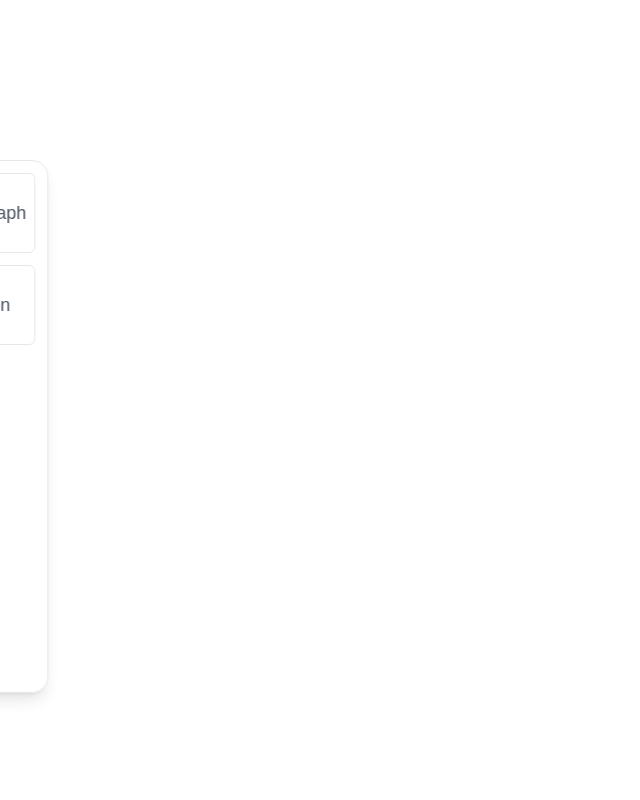
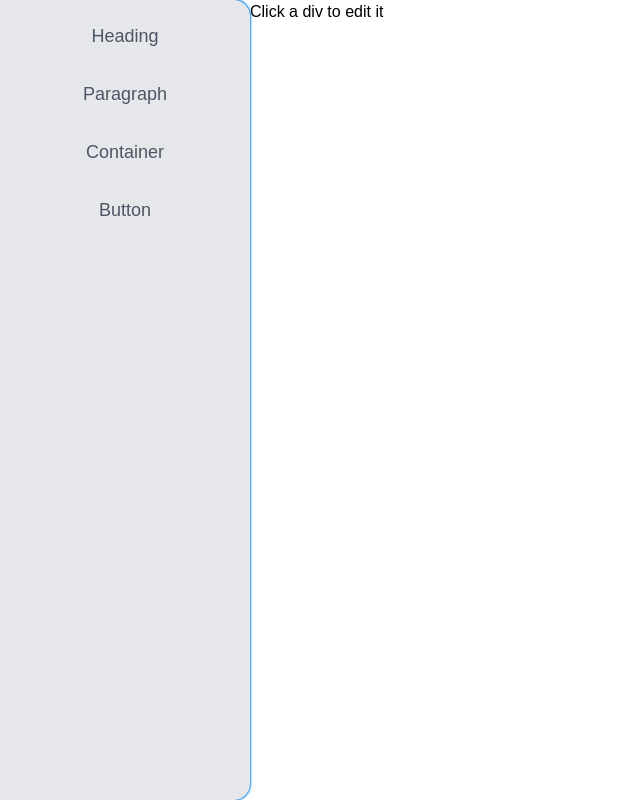
Before and after one commit to AliTheFlop/SketchFree, a Next.js app: page /dashboard/editor in a window 1280 px wide. Shown: the whole page, without its empty margins (0-640 px from the left). Built offline with nearby package versions, Linux system fonts and the light colour scheme; no server answers.

Commit message:
Sidebar needs fixing, drag and drop done

```diff
--- a/src/app/dashboard/editor/page.jsx
+++ b/src/app/dashboard/editor/page.jsx
@@ -25,8 +25,6 @@ function createStyles(editableStyles) {
     let cssString = "";
 
     editableStyles.forEach((styleClass) => {
-        console.log(styleClass);
-
         let classCss = Object.entries(styleClass.styles)
             .map(([key, value]) => {
                 return `    ${key}: ${value};`;
@@ -54,12 +52,14 @@ function handleHoverOut(e) {
 export default function Editor() {
     const [editableElements, setEditableElements] = useState([]);
     const [editableStyles, setEditableStyles] = useState([]);
+    const [activeElementRefresh, setActiveElementRefresh] = useState(false);
     const activeElementRef = useRef(null);
-    const [activeElementRefresh, setActiveElementRefresh] = useState(false);
+
     const user_id = "dbb4df83-03d2-4418-a662-39ebb9a24a5d";
     const name = "FishSlayer27";
 
-    function setActiveElementRef(element) {
+    function setActiveElementRef(e, element) {
+        e.preventDefault();
         activeElementRef.current = element;
     }
 
@@ -69,7 +69,7 @@ export default function Editor() {
                 const response = await axios.get(
                     "http://localhost:4000/api/getSite/a64a33ab-a1b0-41e8-a5ab-4eb35635fe93"
                 );
-
+                console.log(response.data.rows[0].content);
                 setEditableElements(response.data.rows[0].content.elements);
                 setEditableStyles(response.data.rows[0].content.styles);
             } catch (err) {
@@ -80,7 +80,6 @@ export default function Editor() {
     }, []);
 
     const styles = createStyles(editableStyles);
-
     return (
         <>
             <div
@@ -93,12 +92,16 @@ export default function Editor() {
                         setEditableElements
                     )
                 }
-                onClick={(e) => setActiveElementRef(e.target)}
+                onClick={(e) => setActiveElementRef(e, e.target)}
                 onMouseOver={handleHoverOver}
                 onMouseOut={handleHoverOut}
-                className="main-div"
+                className="main-div flex flex-row min-h-full"
             >
                 {styles}
+                <Sidebar
+                    activeElementRef={activeElementRef}
+                    editableStyles={editableStyles}
+                />
                 <div
                     className="editor-container"
                     onClick={() => setActiveElementRefresh((prev) => !prev)}
@@ -106,7 +109,6 @@ export default function Editor() {
                     <RenderChildren elements={editableElements} />
                 </div>
             </div>
-            <Sidebar activeElementRef={activeElementRef} />
         </>
     );
 }
--- a/src/app/globals.css
+++ b/src/app/globals.css
@@ -21,13 +21,19 @@ body {
 }
 
 .dragover-top {
-    border-top: 2px solid blue;
+    -webkit-box-shadow: inset 0px 8px 0px -6px rgba(32, 17, 242, 1);
+    -moz-box-shadow: inset 0px 8px 0px -6px rgba(32, 17, 242, 1);
+    box-shadow: inset 0px 8px 0px -6px rgba(32, 17, 242, 1);
 }
 
 .dragover-bottom {
-    border-bottom: 2px solid blue;
+    -webkit-box-shadow: inset 0px -8px 0px -6px rgba(32, 17, 242, 1);
+    -moz-box-shadow: inset 0px -8px 0px -6px rgba(32, 17, 242, 1);
+    box-shadow: inset 0px -8px 0px -6px rgba(32, 17, 242, 1);
 }
 
 .hoverover {
-    border: 1px solid gray;
+    -webkit-box-shadow: 0px 0px 2px 1px rgba(25, 141, 230, 1);
+    -moz-box-shadow: 0px 0px 2px 1px rgba(25, 141, 230, 1);
+    box-shadow: 0px 0px 2px 1px rgba(25, 141, 230, 1);
 }
--- /dev/null
+++ b/src/components/ElementStyles.jsx
@@ -0,0 +1,53 @@
+import { useState } from "react";
+
+function saveData(e) {
+    e.preventDefault();
+    console.log(e);
+}
+
+function updateElement(e, element) {
+    element.innerHTML = e.target.value ? e.target.value : e.target.placeholder;
+}
+
+function isContainer(tag) {
+    const containers = [
+        "DIV",
+        "div",
+        "SECTION",
+        "section",
+        "NAV",
+        "nav",
+        "BODY",
+        "body",
+        "HTML",
+        "html",
+        "FOOTER",
+        "footer",
+    ];
+    if (containers.includes(tag)) {
+        return true;
+    } else {
+        return false;
+    }
+}
+
+function GetInputs({ element }) {
+    return (
+        <input
+            type="text"
+            defaultValue={element.innerHTML}
+            onChange={(e) => updateElement(e, element)}
+        />
+    );
+}
+
+export default function ElementStyles({ element }) {
+    const elementKey = element?.id || "no-element";
+    return (
+        <form onSubmit={(e) => saveData(e)}>
+            {!isContainer(element.tagName) ? (
+                <GetInputs element={element} key={elementKey} />
+            ) : null}
+        </form>
+    );
+}
--- a/src/components/Sidebar.jsx
+++ b/src/components/Sidebar.jsx
@@ -1,16 +1,25 @@
 import { onDrag } from "@/lib/dragEvents";
+import Stylebar from "./Stylebar";
+
+/*
+
+className="fixed left-0 top-[20%] p-3 h-4/6
+    bg-white/80 backdrop-blur-sm rounded-r-2xl shadow-lg border border-gray-200
+    translate-x-[-80%] hover:delay-0 delay-500  hover:translate-x-0 transition-transform duration-300"
+
+*/
 
 export default function Sidebar({ activeElementRef }) {
     return (
         <>
             <div
-                className="fixed left-0 top-[20%] p-3 h-4/6
-    bg-white/80 backdrop-blur-sm rounded-r-2xl shadow-lg border border-gray-200
-    translate-x-[-80%] hover:delay-0 delay-500  hover:translate-x-0 transition-transform duration-300"
+                className="p-3 min-h-[100vh] w-[250px]
+    bg-gray-200 backdrop-blur-sm rounded-r-2xl shadow-lg border border-gray-200
+     hover:delay-0 delay-500 transition-transform duration-300"
             >
-                <div className="grid grid-cols-2 grid-rows-3 gap-3 grid-flow-row mb-16">
+                <div className="flex flex-col gap-3 grid-flow-row mb-16">
                     <button
-                        className=" py-4  px-2 h-20 rounded-md text-lg border text-gray-600 hover:bg-gray-100
+                        className="p-2 rounded-md text-lg border text-gray-600 hover:bg-gray-100
         transition-all duration-200"
                         draggable
                         onDragStart={(e) => onDrag(e, "h1")}
@@ -18,7 +27,7 @@ export default function Sidebar({ activeElementRef }) {
                         Heading
                     </button>
                     <button
-                        className="py-4  px-2 h-20  rounded-md text-lg border text-gray-600 hover:bg-gray-100
+                        className="p-2 rounded-md text-lg border text-gray-600 hover:bg-gray-100
         transition-all duration-200"
                         draggable
                         onDragStart={(e) => onDrag(e, "p")}
@@ -26,7 +35,7 @@ export default function Sidebar({ activeElementRef }) {
                         Paragraph
                     </button>
                     <button
-                        className="py-4 px-2 h-20  rounded-md text-lg border text-gray-600 hover:bg-gray-100
+                        className="p-2 rounded-md text-lg border text-gray-600 hover:bg-gray-100
         transition-all duration-200"
                         draggable
                         onDragStart={(e) => onDrag(e, "div")}
@@ -34,7 +43,7 @@ export default function Sidebar({ activeElementRef }) {
                         Container
                     </button>
                     <button
-                        className="py-4  px-2 h-20  rounded-md text-lg border text-gray-600 hover:bg-gray-100
+                        className="p-2 rounded-md text-lg border text-gray-600 hover:bg-gray-100
         transition-all duration-200"
                         draggable
                         onDragStart={(e) => onDrag(e, "button")}
@@ -42,17 +51,8 @@ export default function Sidebar({ activeElementRef }) {
                         Button
                     </button>
                 </div>
-
-                {activeElementRef.current ? (
-                    <div>
-                        <h1>
-                            {activeElementRef.current.tagName !== "DIV"
-                                ? activeElementRef.current.innerHTML
-                                : null}
-                        </h1>
-                    </div>
-                ) : null}
             </div>
+            <Stylebar element={activeElementRef.current} />
         </>
     );
 }
--- a/src/components/Stylebar.jsx
+++ b/src/components/Stylebar.jsx
@@ -1 +1,11 @@
-export default function Stylebar({ element }) {}
+import ElementStyles from "@/components/ElementStyles";
+
+export default function Stylebar({ element, editableStyles }) {
+    return element ? (
+        <div>
+            <ElementStyles element={element} />
+        </div>
+    ) : (
+        <div>Click a div to edit it</div>
+    );
+}
```
Also changed, not shown: 1 other file (tests, documents, lock files or other folders).
